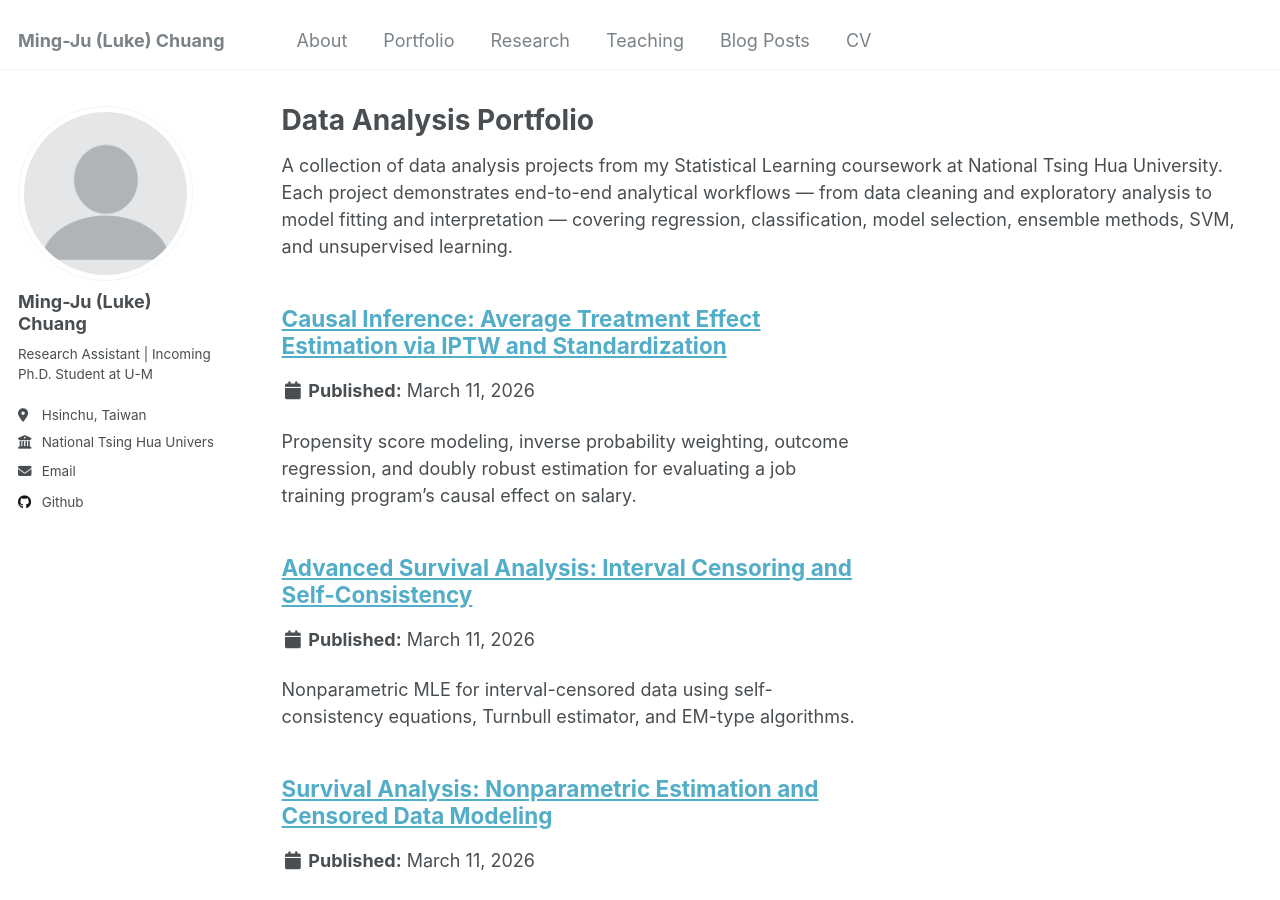
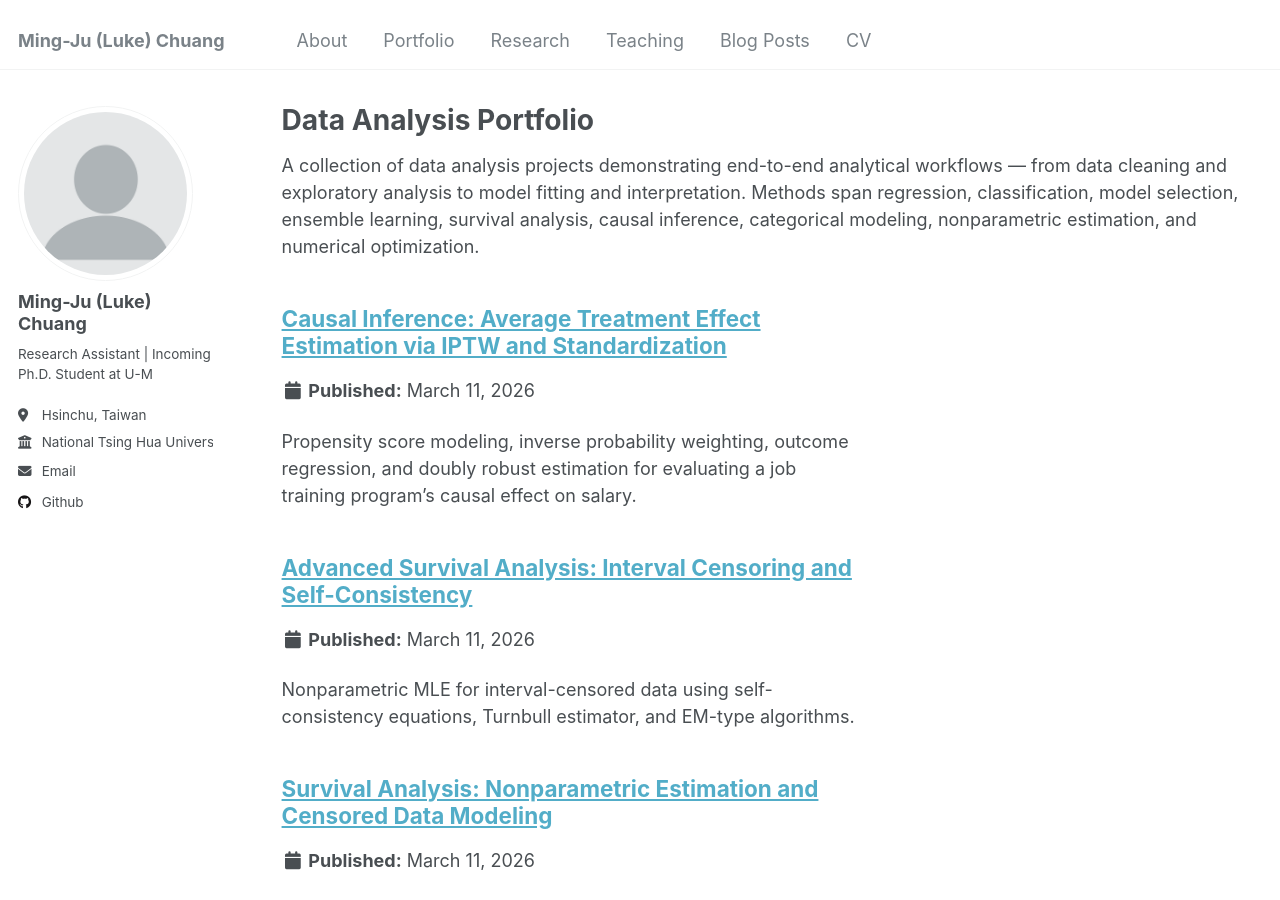
Before and after one commit to LukeChuang890212/LukeChuang890212.github.io, a Jekyll site: the page built from _pages/portfolio.html, in a window 1280 px wide and 900 px high. Built offline with Jekyll 4.4.1, drawn with Linux system fonts in a browser that asks for light colours.

Commit message:
Update portfolio description to be more professional
Co-Authored-By: Claude Opus 4.6 <noreply@anthropic.com>

```diff
--- a/_pages/portfolio.html
+++ b/_pages/portfolio.html
@@ -7,7 +7,7 @@ author_profile: true
 
 {% include base_path %}
 
-<p>A collection of data analysis projects from my Statistical Learning coursework at National Tsing Hua University. Each project demonstrates end-to-end analytical workflows — from data cleaning and exploratory analysis to model fitting and interpretation — covering regression, classification, model selection, ensemble methods, SVM, and unsupervised learning.</p>
+<p>A collection of data analysis projects demonstrating end-to-end analytical workflows — from data cleaning and exploratory analysis to model fitting and interpretation. Methods span regression, classification, model selection, ensemble learning, survival analysis, causal inference, categorical modeling, nonparametric estimation, and numerical optimization.</p>
 
 {% for post in site.portfolio reversed %}
   {% include archive-single.html %}
```
